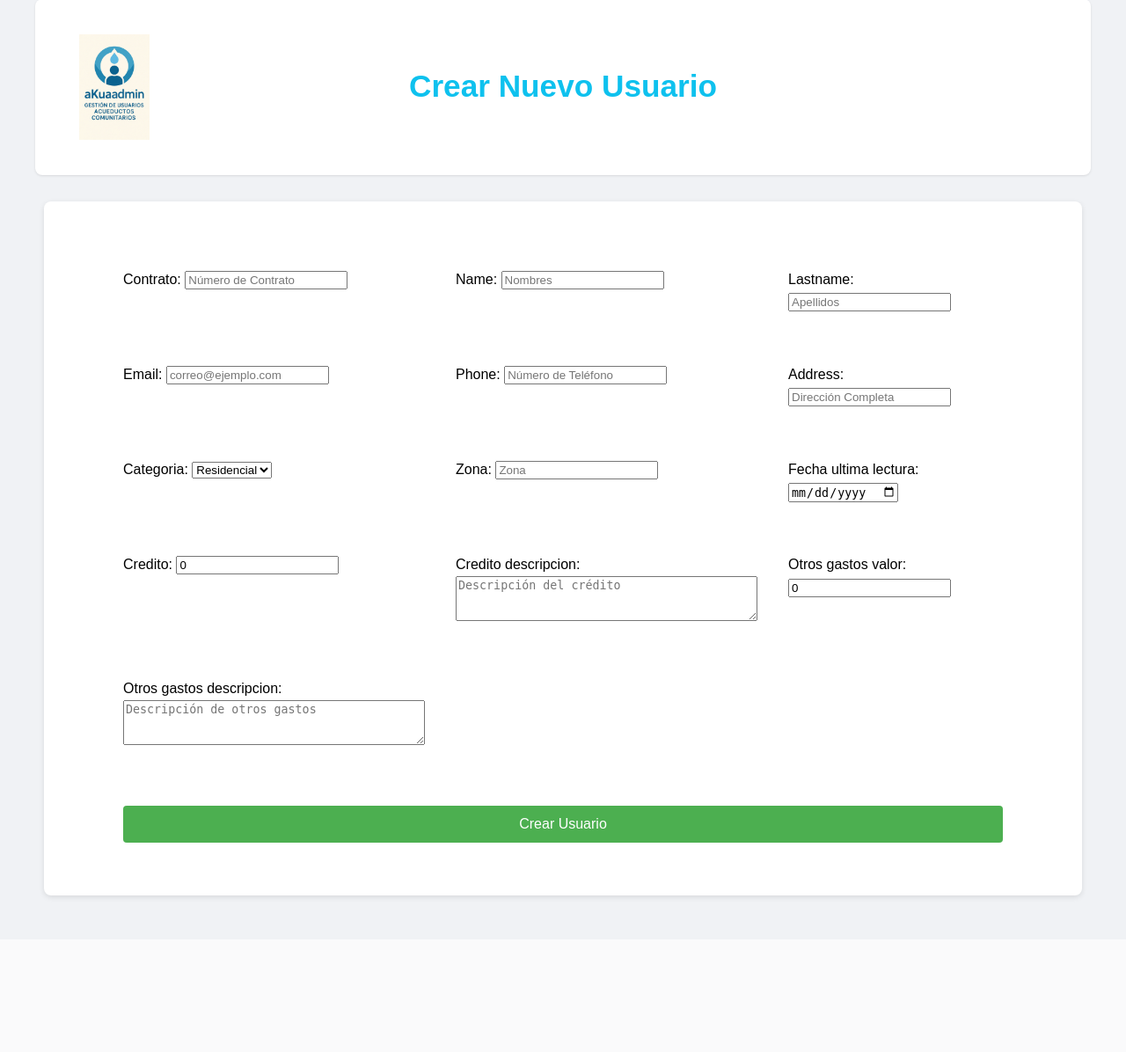
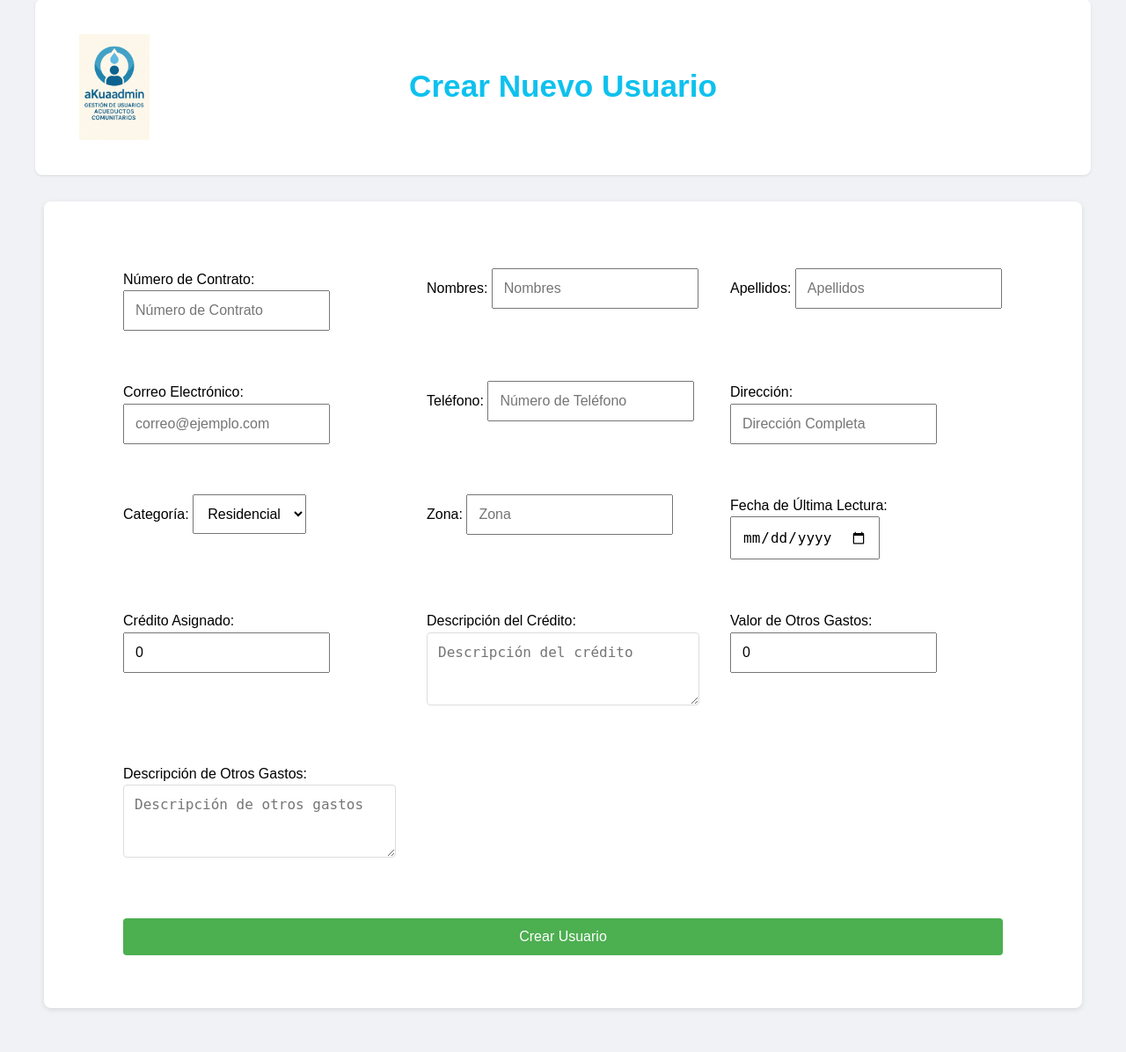
Before and after one commit to sefogi/Acueductodjango, a Django app: page / in a window 1280 px wide. Shown: the part 123-1319 px from the top of the page at 88% size. Before the commit the page ends 1147 px from the top, so only its background shows below. Run offline with Django 5.2, Linux system fonts and the light colour scheme.

Commit message:
feat: Improve user forms and currency display
This commit introduces several enhancements to the user creation/modification
forms and financial value displays:

1.  **Form Styles:** Updated CSS to increase the size and readability of
    input fields, selects, and textareas in the user creation and
    modification forms, providing a better user experience.

2.  **Spanish Labels:** Translated all field labels in the UserAcueductoForm
    to Spanish, ensuring clarity for Spanish-speaking users. This
    includes making the "Fecha de Última Lectura" field more prominent.

3.  **COP Currency Formatting:**
    - Created a new Django template filter `format_cop` to correctly
      format monetary values in Colombian Pesos (e.g., "$ 1.234,56").
      The filter handles thousands/decimal separators and currency symbols.
    - Applied this filter to the invoice template (`factura_template.html`)
      for all relevant monetary values (consumption, credit, other expenses,
      and total).

4.  **Testing:** Added a comprehensive suite of unit tests for the new
    `format_cop` template filter to ensure its accuracy and reliability.

```diff
--- a/acueducto/forms.py
+++ b/acueducto/forms.py
@@ -19,6 +19,21 @@ class UserAcueductoForm(forms.ModelForm):
             'otros_gastos_valor',
             'otros_gastos_descripcion'
         ]
+        labels = {
+            'contrato': 'Número de Contrato',
+            'name': 'Nombres',
+            'lastname': 'Apellidos',
+            'email': 'Correo Electrónico',
+            'phone': 'Teléfono',
+            'address': 'Dirección',
+            'categoria': 'Categoría',
+            'zona': 'Zona',
+            'fecha_ultima_lectura': 'Fecha de Última Lectura',
+            'credito': 'Crédito Asignado',
+            'credito_descripcion': 'Descripción del Crédito',
+            'otros_gastos_valor': 'Valor de Otros Gastos',
+            'otros_gastos_descripcion': 'Descripción de Otros Gastos',
+        }
         widgets = {
             'fecha_ultima_lectura': forms.DateInput(attrs={'type': 'date'}), # Renamed from 'date'
             'credito_descripcion': forms.Textarea(attrs={'rows': 3, 'placeholder': 'Descripción del crédito'}),
--- a/acueducto/static/styles.css
+++ b/acueducto/static/styles.css
@@ -1010,3 +1010,41 @@ input[type="number"].currency-input {
     text-align: right;
     padding-right: 10px;
 }
+
+.form-control-field,
+.form-control-select {
+    padding: 12px;
+    font-size: 16px;
+    box-sizing: border-box;
+}
+
+/* Specifically for select to ensure height and arrow alignment */
+.form-control-select {
+    height: auto; /* Let padding and font-size determine height */
+}
+
+/* Targeting textareas specifically within the forms if they use form-control-field */
+.create-user-form .form-control-field[type="text"],
+.create-user-form .form-control-field[type="number"],
+.create-user-form .form-control-field[type="email"],
+.create-user-form .form-control-field[type="password"],
+.create-user-form textarea.form-control-field,
+.modificar-form .form-control-field[type="text"],
+.modificar-form .form-control-field[type="number"],
+.modificar-form .form-control-field[type="email"],
+.modificar-form .form-control-field[type="password"],
+.modificar-form textarea.form-control-field {
+    padding: 12px;
+    font-size: 16px;
+    box-sizing: border-box;
+}
+
+.create-user-form textarea,
+.modificar-form textarea {
+    padding: 12px;
+    font-size: 16px;
+    box-sizing: border-box;
+    width: 100%;
+    border: 0.5px solid #ddd;
+    border-radius: 4px;
+}
```
Also changed, not shown: acueducto/templates/factura_template.html (+4 -4 lines), acueducto/templatetags/acueducto_filters.py (+46 -0 lines), acueducto/tests.py (+83 -0 lines).
